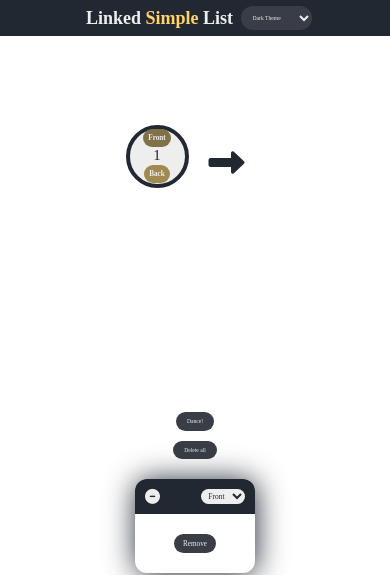
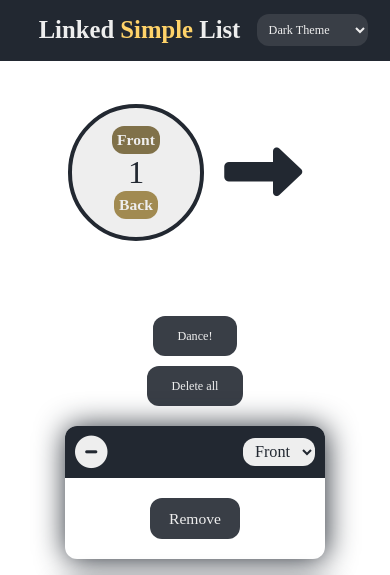
Before and after one commit to LuisFernandoLG/old-portafolio, a plain HTML site: page proyectosByMe/ListaEnlazada/html/index.html in a window 390 px wide. Shown: the top 575 px of the page. Drawn offline with Linux system fonts and the light colour scheme.

Commit message:
Responsive design version 2

```diff
--- a/proyectosByMe/ListaEnlazada/css/style_main.css
+++ b/proyectosByMe/ListaEnlazada/css/style_main.css
@@ -52,7 +52,7 @@ img{
 .container{
     width: 100%;
     min-height: 100vh;
-    height: 100vh;
+    height: auto;
 
     margin: 0px auto;
 
@@ -315,7 +315,7 @@ img{
     animation: click .3s ease;
 }
 
-/* Special buttons */
+/* Special buttons --------------------------------------------------------------------------------------------- */
 .special-options{
     display: flex;
     flex-direction: column;
@@ -326,7 +326,7 @@ img{
 }
 
 .special-options__btn{
-
+    margin: 0.9rem;
     color: var(--colorTwo);
 
     font-size: 0.9375rem;
@@ -650,7 +650,11 @@ LETRETOS
 
 @media screen and ( max-width:400px ){
     html{
-        font-size: 6px;
+        font-size: 13px;
+    }
+
+    .header__tittle{
+        font-size: 1.9rem;
     }
 
     .options{
```
